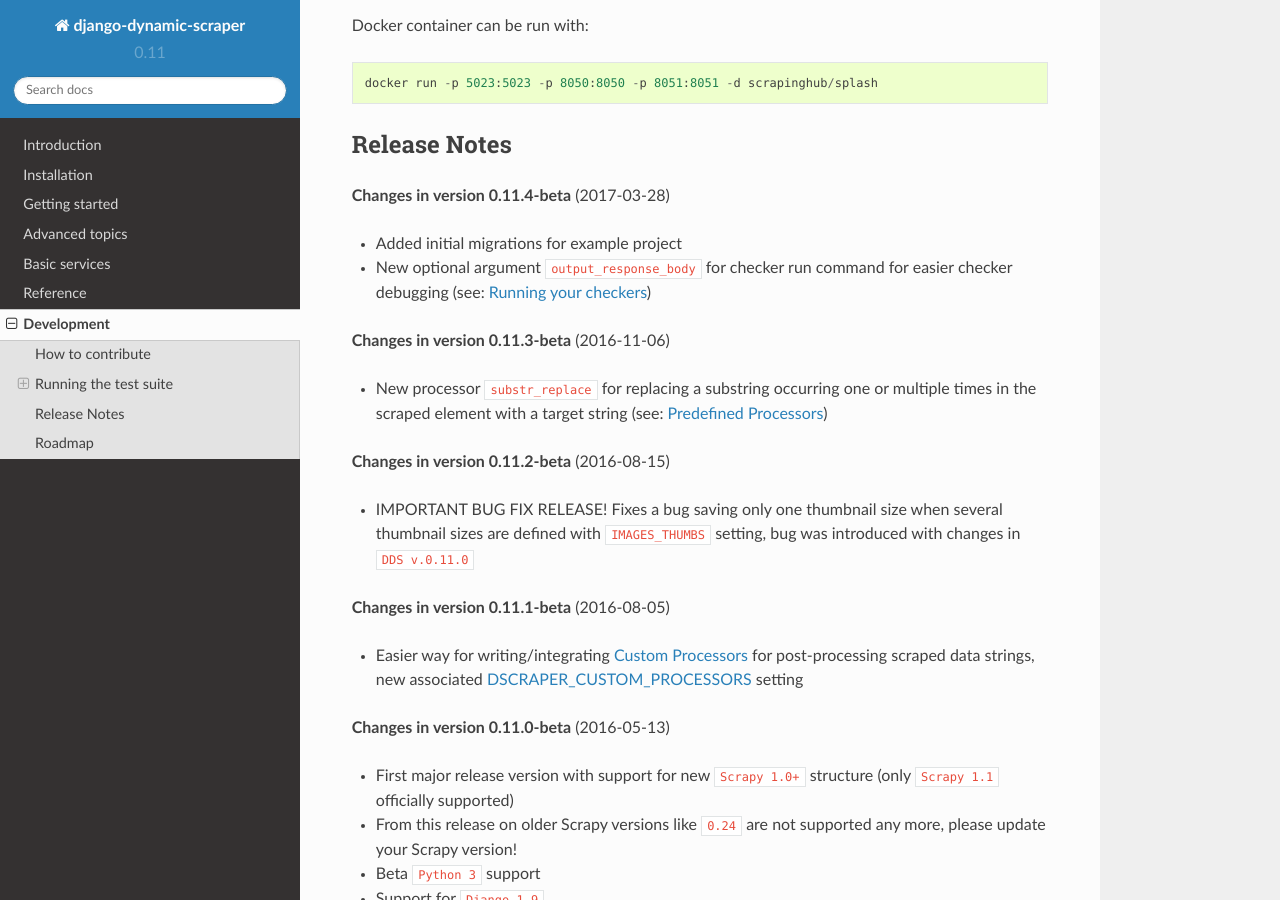
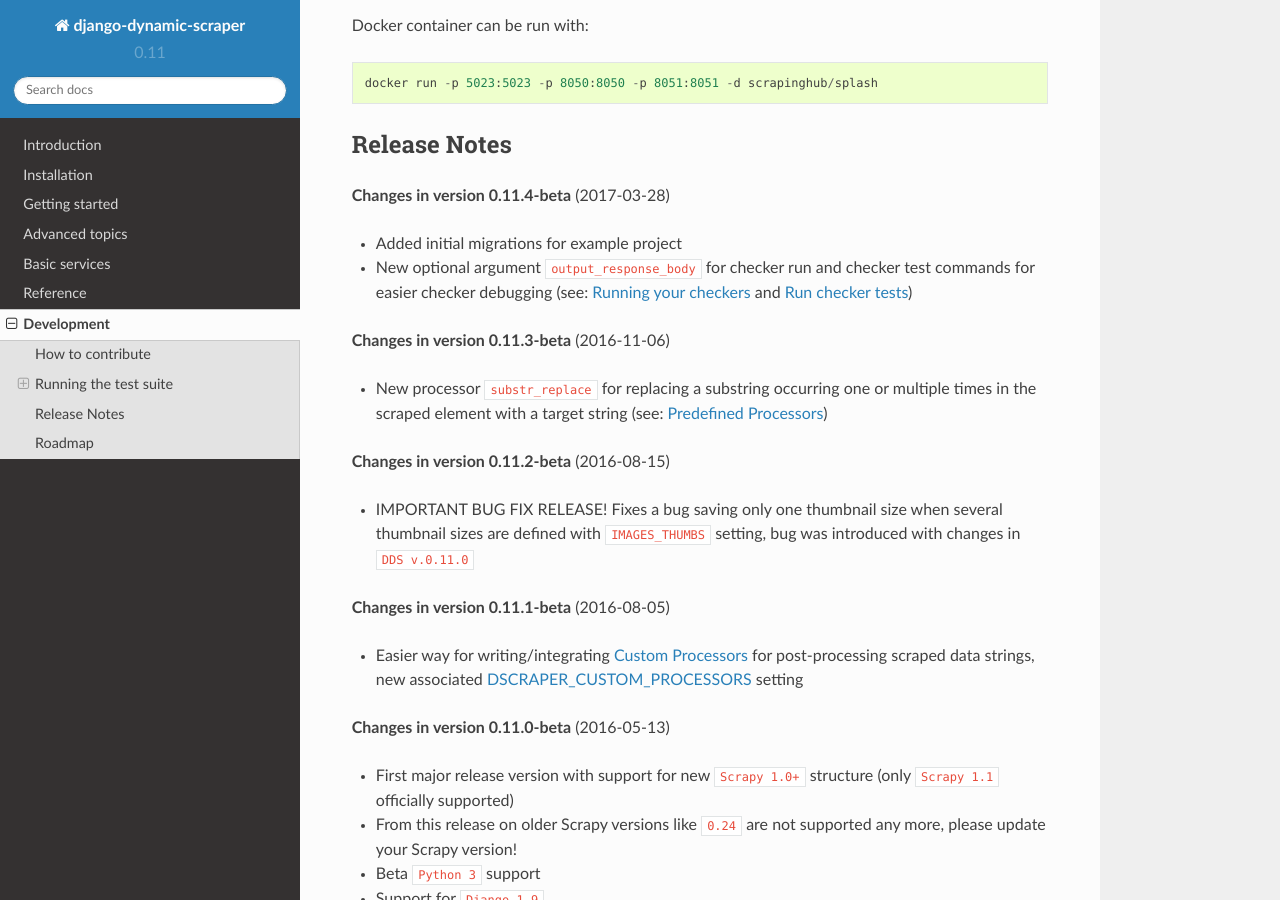
Before and after one commit to holgerd77/django-dynamic-scraper, a Sphinx documentation site: the page built from docs/development.rst, in a window 1280 px wide and 900 px high, scrolled down 2093 px. Built offline with Sphinx 7.4.7 and the Read the Docs theme 2.0.0, drawn with Linux system fonts in a browser that asks for light colours.

Commit message:
Release commit for v.0.11.4

```diff
--- a/docs/development.rst
+++ b/docs/development.rst
@@ -94,8 +94,8 @@ Release Notes
 **Changes in version 0.11.4-beta** (2017-03-28)
 
 * Added initial migrations for example project
-* New optional argument ``output_response_body`` for checker run command for easier checker debugging
-  (see: :ref:`running_your_checkers`)
+* New optional argument ``output_response_body`` for checker run and checker test commands for easier checker debugging
+  (see: :ref:`running_your_checkers` and :ref:`run_checker_tests`)
 
 **Changes in version 0.11.3-beta** (2016-11-06)
 
```
